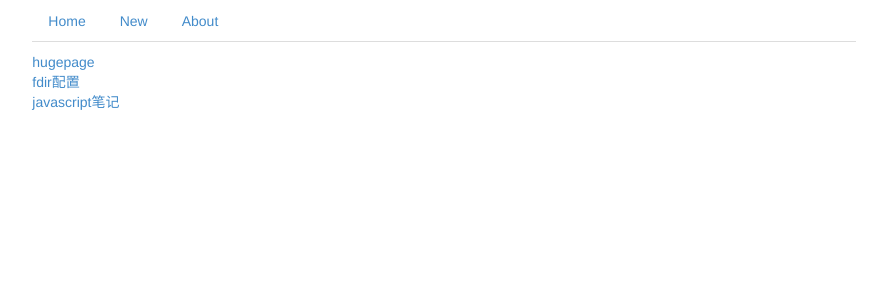
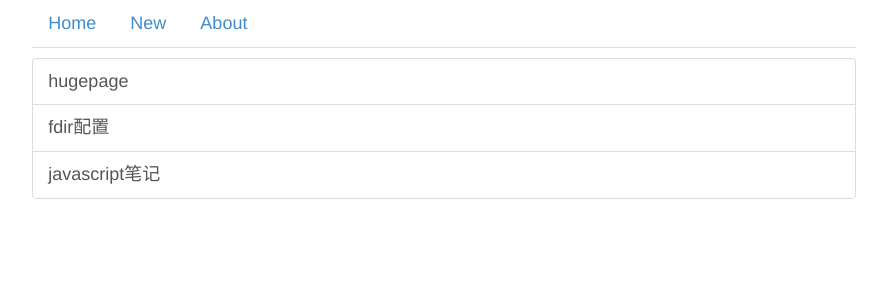
Before and after one commit to jialeicui/blog, a CodeIgniter app: page /index.php/home in a window 1280 px wide. Shown: the top 300 px of the page, without its empty margins (196-1083 px from the left). Run offline with CodeIgniter, Linux system fonts and the light colour scheme; some libraries are stand-ins or nearby versions.

Commit message:
change some style && add log.php

```diff
--- a/application/views/content/list.php
+++ b/application/views/content/list.php
@@ -1,5 +1,5 @@
-<div>
+<div class="list-group">
     <?php foreach ($articles as $one):?>
-        <a href="<?php echo site_url('article/'.$one->id);?>"><?php echo $one->title; ?></a><br/>
+        <a href="<?php echo site_url('article/'.$one->id);?>" class="list-group-item"><?php echo $one->title; ?></a>
     <?php endforeach;?>
 </div>
--- a/style/css/main.css
+++ b/style/css/main.css
@@ -4,9 +4,20 @@ body,
     height: 100%;
 }
 
+body {
+    font-family: "Helvetica Neue", Helvetica, Microsoft Yahei, Hiragino Sans GB, WenQuanYi Micro Hei, sans-serif;
+    font-size: 18px;
+}
+
 form {
     height: 100%;
     overflow: hidden;
+}
+
+/*覆盖bootstrap的风格*/
+pre {
+    font-size: inherit;
+    border: none;
 }
 
 .about_ul {
```
Also changed, not shown: application/controllers/log.php (added, +15 -0 lines).
